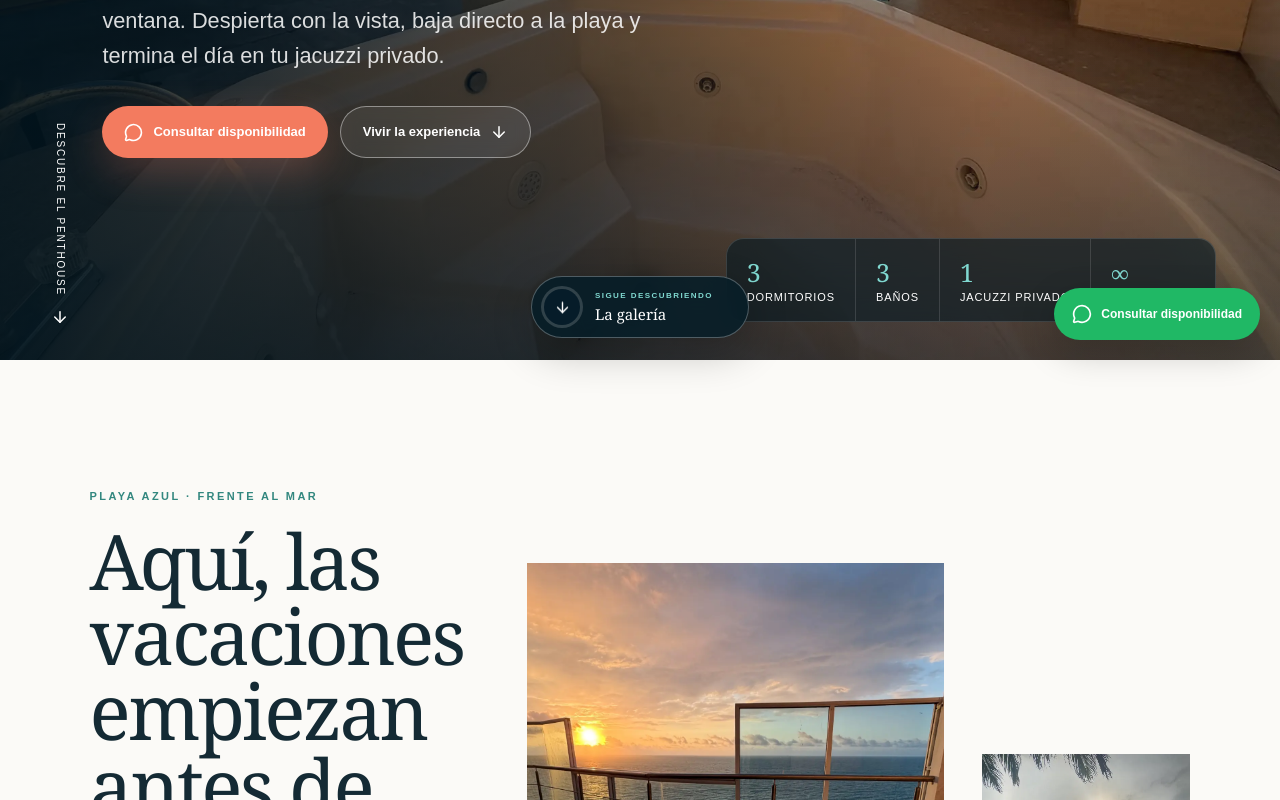
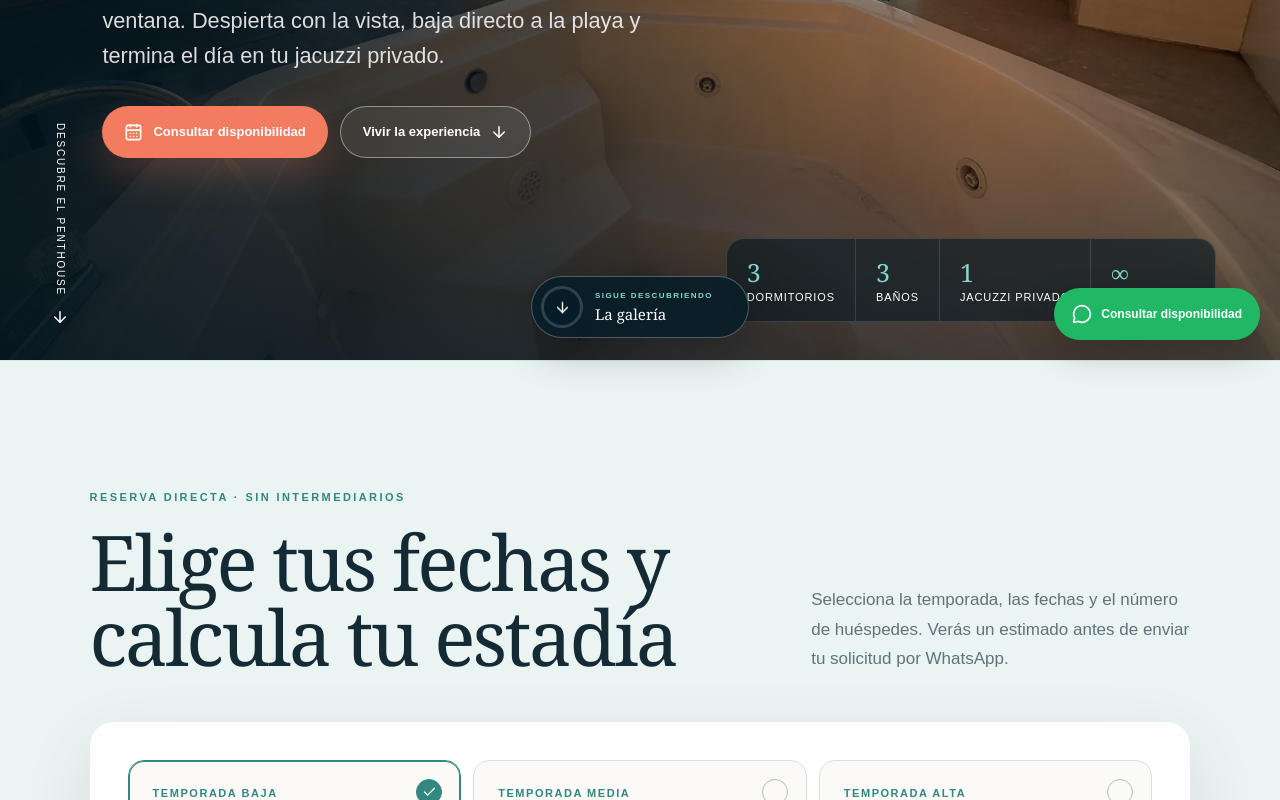
Before and after one commit to 1pedrogalindo-ui/penthouse-playa-azul, a Next.js app: page / in a window 1280 px wide. Shown: the part 440-1240 px from the top of the page. Built offline with nearby package versions, Linux system fonts and the light colour scheme; no server answers.

Commit message:
Integra tarifas y reserva directa

```diff
--- a/app/page.tsx
+++ b/app/page.tsx
@@ -2,10 +2,11 @@
 
 import Image from "next/image";
 import { useEffect, useMemo, useRef, useState } from "react";
-import { ArrowDown, ArrowLeft, ArrowRight, BedDouble, Check, ChevronRight, Expand, MapPin, Menu, MessageCircle, Snowflake, Sparkles, Users, Waves, X } from "lucide-react";
+import { ArrowDown, ArrowLeft, ArrowRight, BedDouble, CalendarDays, Check, ChevronRight, Expand, MapPin, Menu, MessageCircle, Snowflake, Sparkles, Users, Waves, X } from "lucide-react";
 import { Dialog, DialogContent, DialogTitle } from "@/components/ui/dialog";
 import { Tabs, TabsList, TabsTrigger } from "@/components/ui/tabs";
 import { trackEvent } from "@/components/analytics";
+import { BookingCalculator } from "@/components/booking-calculator";
 
 type Category = "penthouse" | "amenities" | "restaurant" | "building";
 type GalleryImage = { src: string; category: Category; es: string; en: string };
@@ -49,6 +50,7 @@ const copy = {
       ["¿Cuántos dormitorios y baños tiene?", "Es un penthouse dúplex totalmente equipado con 3 dormitorios y 3 baños."],
       ["¿El jacuzzi es privado?", "Sí. El jacuzzi es de uso exclusivo del penthouse y está en una terraza con vista al mar."],
       ["¿Qué amenidades incluye el complejo?", "Piscina frente al mar, acceso directo y carpas en la playa, canchas deportivas, sala de ping-pong y restaurante."],
+      ["¿Cuáles son las tarifas por noche?", "Temporada baja: $180, temporada media: $200 y temporada alta: $230. La tarifa aplicable y la disponibilidad se confirman según las fechas solicitadas."],
       ["¿Cómo consulto disponibilidad?", "Escríbenos por WhatsApp con tus fechas y número de huéspedes. Te confirmaremos disponibilidad y tarifa directamente."],
     ],
     finalKicker: "Tu próxima escapada", finalTitle: "El mar ya está listo. ¿Y tú?", finalText: "Escríbenos con tus fechas y número de huéspedes. Confirmaremos disponibilidad y tarifa directamente por WhatsApp.", quote: "Quiero consultar fechas", continue: "Sigue descubriendo", nextStops: ["La experiencia", "El penthouse", "Las amenidades", "El restaurante", "La galería", "La ubicación", "Preguntas frecuentes", "Tu próxima escapada"],
@@ -65,6 +67,7 @@ const copy = {
       ["How many bedrooms and bathrooms are there?", "It is a fully equipped duplex penthouse with 3 bedrooms and 3 bathrooms."],
       ["Is the jacuzzi private?", "Yes. The jacuzzi is exclusively for penthouse guests and sits on an ocean-view terrace."],
       ["Which amenities are included?", "An oceanfront pool, direct beach access and sunshades, sports courts, a ping-pong room and an on-site restaurant."],
+      ["What are the nightly rates?", "Low season: $180, mid season: $200 and high season: $230. The applicable rate and availability are confirmed for the requested dates."],
       ["How do I check availability?", "Message us on WhatsApp with your dates and number of guests. We will confirm availability and the direct rate."],
     ],
     finalKicker: "Your next escape", finalTitle: "The ocean is ready. Are you?", finalText: "Send us your dates and number of guests. We will confirm availability and rates directly on WhatsApp.", quote: "Check my dates", continue: "Keep exploring", nextStops: ["The experience", "The penthouse", "The amenities", "The restaurant", "The gallery", "The location", "Frequently asked questions", "Your next escape"],
@@ -145,15 +148,17 @@ export default function Home() {
       <header className="site-header">
         <a className="brand" href="#inicio" aria-label="Penthouse Playa Azul, inicio"><span className="brand-mark">PA</span><span>Penthouse <em>Playa Azul</em></span></a>
         <nav className={menu ? "nav open" : "nav"} aria-label="Navegación principal">{["experiencia", "penthouse", "amenidades", "galeria", "ubicacion"].map((id, i) => <a key={id} href={`#${id}`} onClick={() => setMenu(false)}>{t.nav[i]}</a>)}</nav>
-        <div className="header-actions"><button className="lang" onClick={() => { const nextLang = lang === "es" ? "en" : "es"; setLang(nextLang); trackEvent("language_change", { language: nextLang }); }} aria-label="Cambiar idioma">{lang === "es" ? "EN" : "ES"}</button><a className="nav-cta" href={whatsapp} target="_blank" rel="noreferrer" onClick={() => trackLead("header")}>{t.reserve}<ChevronRight size={16}/></a><button className="menu-button" onClick={() => setMenu(!menu)} aria-label="Abrir menú">{menu ? <X/> : <Menu/>}</button></div>
+        <div className="header-actions"><button className="lang" onClick={() => { const nextLang = lang === "es" ? "en" : "es"; setLang(nextLang); trackEvent("language_change", { language: nextLang }); }} aria-label="Cambiar idioma">{lang === "es" ? "EN" : "ES"}</button><a className="nav-cta" href="#reservar" onClick={() => trackEvent("cta_click", { cta_location: "header_booking", language: lang })}>{t.reserve}<ChevronRight size={16}/></a><button className="menu-button" onClick={() => setMenu(!menu)} aria-label="Abrir menú">{menu ? <X/> : <Menu/>}</button></div>
       </header>
 
       <section id="inicio" className="hero">
         <Image src="/images/penthouse-44.webp" alt="Jacuzzi privado del Penthouse Playa Azul frente al océano al atardecer" fill priority quality={95} sizes="100vw" className="hero-image" /><div className="hero-shade" />
-        <div className="hero-content"><p className="eyebrow"><span />{t.available}</p><h1>{t.titleA}<br/><i>{t.titleB}</i></h1><p className="hero-intro">{t.intro}</p><div className="hero-buttons"><a className="button button-coral" href={whatsapp} target="_blank" rel="noreferrer" onClick={() => trackLead("hero") }><MessageCircle size={19}/>{t.reserve}</a><a className="button button-glass" href="#experiencia" onClick={() => trackEvent("cta_click", { cta_location: "hero_experience", language: lang })}>{t.explore}<ArrowDown size={18}/></a></div></div>
+        <div className="hero-content"><p className="eyebrow"><span />{t.available}</p><h1>{t.titleA}<br/><i>{t.titleB}</i></h1><p className="hero-intro">{t.intro}</p><div className="hero-buttons"><a className="button button-coral" href="#reservar" onClick={() => trackEvent("cta_click", { cta_location: "hero_booking", language: lang })}><CalendarDays size={19}/>{t.reserve}</a><a className="button button-glass" href="#experiencia" onClick={() => trackEvent("cta_click", { cta_location: "hero_experience", language: lang })}>{t.explore}<ArrowDown size={18}/></a></div></div>
         <div className="hero-facts"><span><strong>3</strong> {lang === "es" ? "dormitorios" : "bedrooms"}</span><span><strong>3</strong> {lang === "es" ? "baños" : "bathrooms"}</span><span><strong>1</strong> jacuzzi {lang === "es" ? "privado" : "private"}</span><span><strong>∞</strong> {lang === "es" ? "vista al mar" : "ocean view"}</span></div>
         <a className="scroll-cue" href="#experiencia"><span>{t.scroll}</span><ArrowDown size={18}/></a>
       </section>
+
+      <BookingCalculator language={lang} />
 
       <section id="experiencia" className="story section-pad">
         <div className="story-copy"><p className="kicker">{t.storyKicker}</p><h2>{t.storyTitle}</h2><p>{t.storyText}</p><div className="micro-features"><span><Waves/> {lang === "es" ? "Acceso directo a la playa" : "Direct beach access"}</span><span><Snowflake/> {lang === "es" ? "Aire acondicionado" : "Air conditioning"}</span><span><Users/> {lang === "es" ? "Ideal para familias y grupos" : "Perfect for families and groups"}</span></div></div>
```
